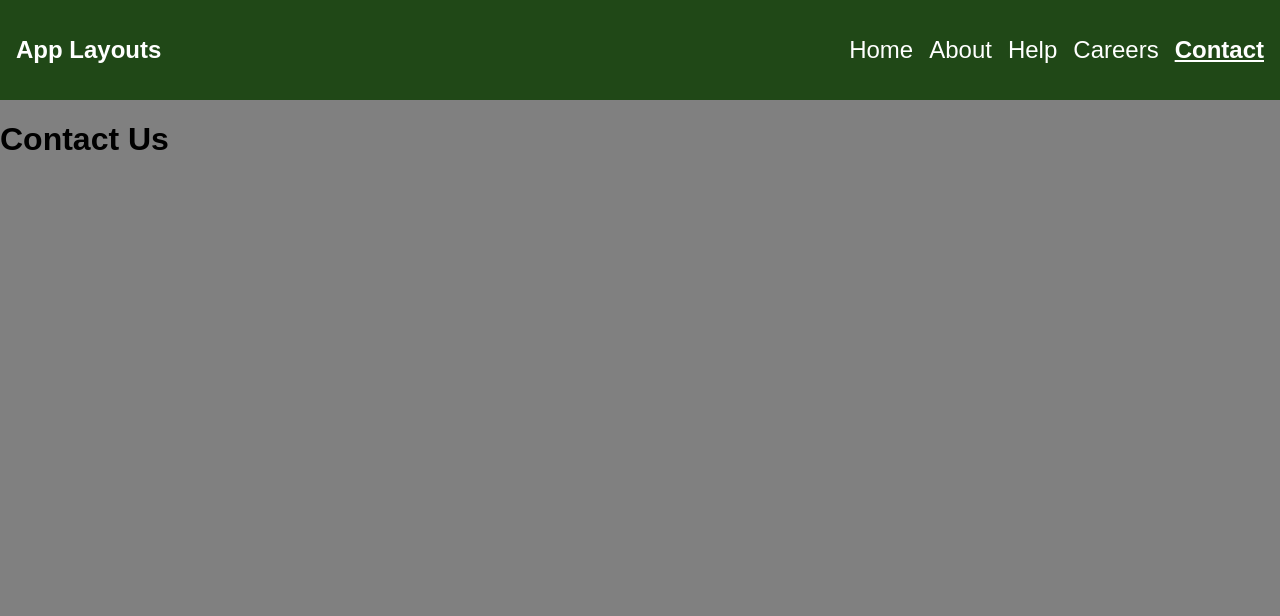
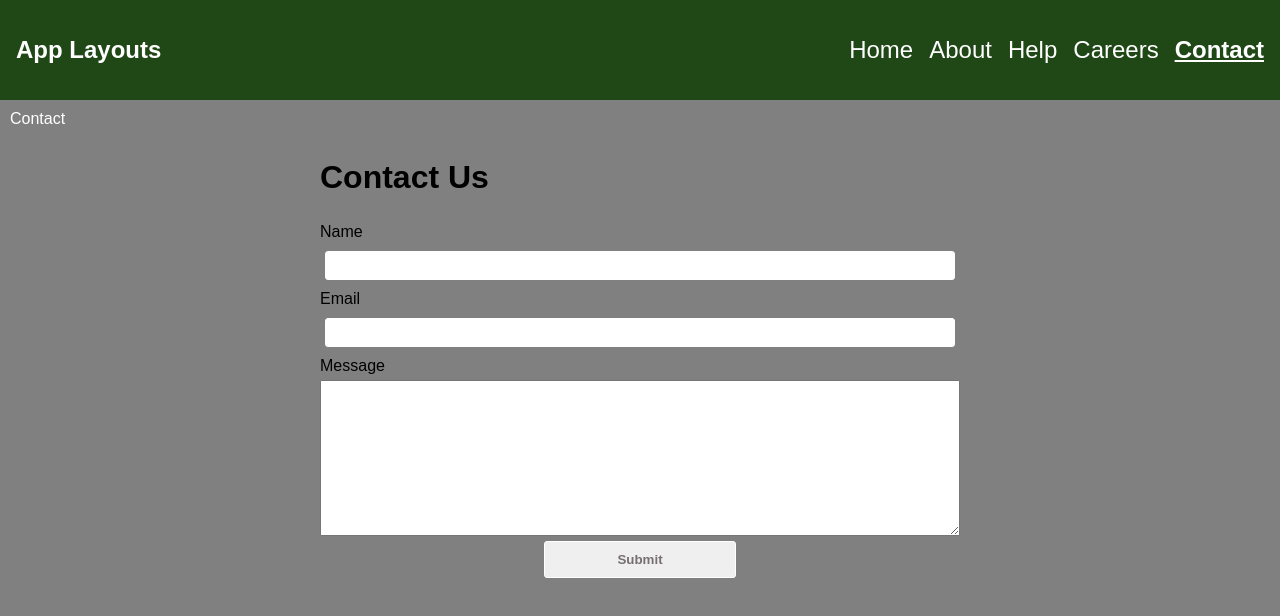
Before and after one commit to doleshorkhadka/React-mini-Projects, a React (Vite) app: page /contact in a window 1280 px wide. Shown: the top 616 px of the page. Built offline with nearby package versions, Linux system fonts and the light colour scheme.

Commit message:
react-router form and url location

```diff
--- a/src/Layouts/AppLayouts.jsx
+++ b/src/Layouts/AppLayouts.jsx
@@ -1,6 +1,7 @@
 import React from "react";
 import { NavLink, Outlet } from "react-router";
 import "./AppLayouts.css";
+import Breadcrumbs from "../pages/breadcrumbs";
 
 const AppLayouts = () => {
 	const navLinks = [
@@ -42,6 +43,7 @@ const AppLayouts = () => {
 						))}
 					</div>
 				</nav>
+				<Breadcrumbs />
 			</header>
 			<main>
 				<Outlet />
--- a/src/main.jsx
+++ b/src/main.jsx
@@ -10,12 +10,12 @@ import {
 import AppLayouts from "./Layouts/AppLayouts.jsx";
 import About from "./pages/about.tsx";
 import Help from "./pages/help.tsx";
-import ContactUs from "./pages/contact-us.tsx";
 import Error404 from "./pages/404-error.tsx";
 import careersDataLoaders, { Careers } from "./pages/Careers/careers.tsx";
 import CareersLayout from "./Layouts/CareersLayout.tsx";
 import careerLoader, { Career } from "./pages/Careers/career/career.tsx";
 import CareerError from "./pages/Careers/career/careerError.tsx";
+import contactUsAction, { ContactUs } from "./pages/contact-us.tsx";
 
 const router = createBrowserRouter(
 	createRoutesFromElements(
@@ -23,17 +23,15 @@ const router = createBrowserRouter(
 			<Route index element={<App />} />
 			<Route path="about" element={<About />} />
 			<Route path="help" element={<Help />} />
-
-			<Route path="careers" element={<CareersLayout />}>
+			<Route
+				path="careers"
+				element={<CareersLayout />}
+				errorElement={<CareerError />}
+			>
 				<Route index loader={careersDataLoaders} element={<Careers />} />
-				<Route
-					path=":id"
-					loader={careerLoader}
-					element={<Career />}
-					errorElement={<CareerError />}
-				/>
+				<Route path=":id" loader={careerLoader} element={<Career />} />
 			</Route>
-			<Route path="contact" element={<ContactUs />} />
+			<Route path="contact" element={<ContactUs />} action={contactUsAction} />
 			<Route path="*" element={<Error404 />} />
 		</Route>
 	)
--- /dev/null
+++ b/src/pages/breadcrumbs.tsx
@@ -0,0 +1,26 @@
+import React from "react";
+import { Link, useLocation } from "react-router";
+import "../styles/breadcrumbs.css";
+
+const Breadcrumbs = () => {
+	const loaction = useLocation();
+
+	let currentLink = "";
+
+	const crumbs = loaction.pathname
+		.split("/")
+		.filter((crumb) => crumb != "")
+		.map((crumb) => crumb.charAt(0).toUpperCase() + crumb.slice(1))
+		.map((crumb) => {
+			currentLink += "/" + crumb;
+			return (
+				<Link to={currentLink} className="crumb">
+					{crumb}
+				</Link>
+			);
+		});
+
+	return <div className="breadcrumbs">{crumbs}</div>;
+};
+
+export default Breadcrumbs;
--- a/src/pages/contact-us.tsx
+++ b/src/pages/contact-us.tsx
@@ -1,11 +1,51 @@
 import React from "react";
+import { Form, redirect, useActionData } from "react-router";
 
-const ContactUs = () => {
+export function ContactUs() {
+	const data = useActionData();
 	return (
 		<div>
-			<h1>Contact Us</h1>
+			<Form
+				style={{
+					width: "50%",
+					display: "flex",
+					flexDirection: "column",
+					alignItems: "stretch",
+					justifyContent: "center",
+				}}
+				action="/contact"
+				method="post"
+			>
+				<h1>Contact Us</h1>
+				{data && <p style={{ color: "red" }}>{data.message}</p>}
+				<label>Name</label>
+				<input type="text" name="name" />
+				<label>Email</label>
+				<input type="email" name="email" />
+				<label>Message</label>
+				<textarea name="message" rows={10}></textarea>
+				<button type="submit">Submit</button>
+			</Form>
 		</div>
 	);
+}
+
+const contactUsAction = async ({ request }) => {
+	const data = await request.formData();
+
+	const formData = {
+		name: data.get("name"),
+		email: data.get("email"),
+		message: data.get("message"),
+	};
+
+	if (formData.name == "" || formData.email == "" || formData.message == "") {
+		return { message: "Please fill in all fields" };
+	}
+
+	console.log("Form Data: ", formData);
+
+	return redirect("/");
 };
 
-export default ContactUs;
+export default contactUsAction;
--- /dev/null
+++ b/src/styles/breadcrumbs.css
@@ -0,0 +1,18 @@
+.breadcrumbs {
+	margin: 10px;
+}
+
+.breadcrumbs .crumb {
+	color: white;
+	text-decoration: none;
+	margin-right: 10px;
+}
+
+.breadcrumbs .crumb:after {
+	content: ">";
+	padding-left: 10px;
+}
+
+.breadcrumbs .crumb:last-child:after {
+	content: none;
+}
```
